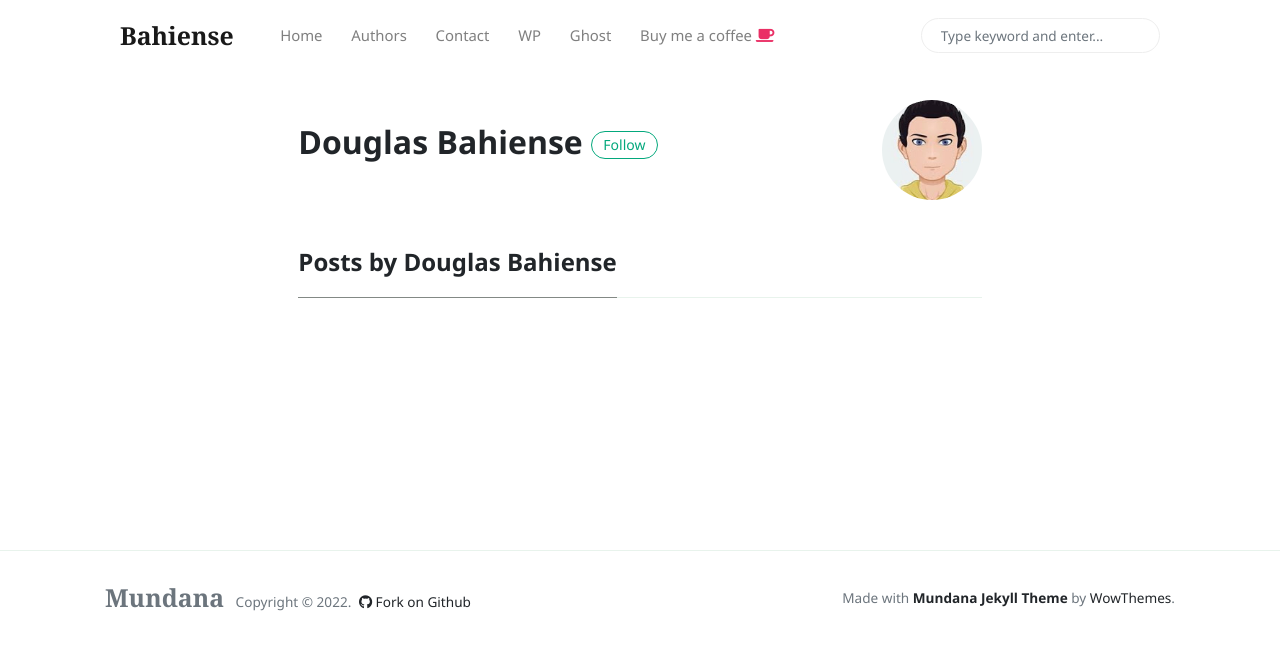
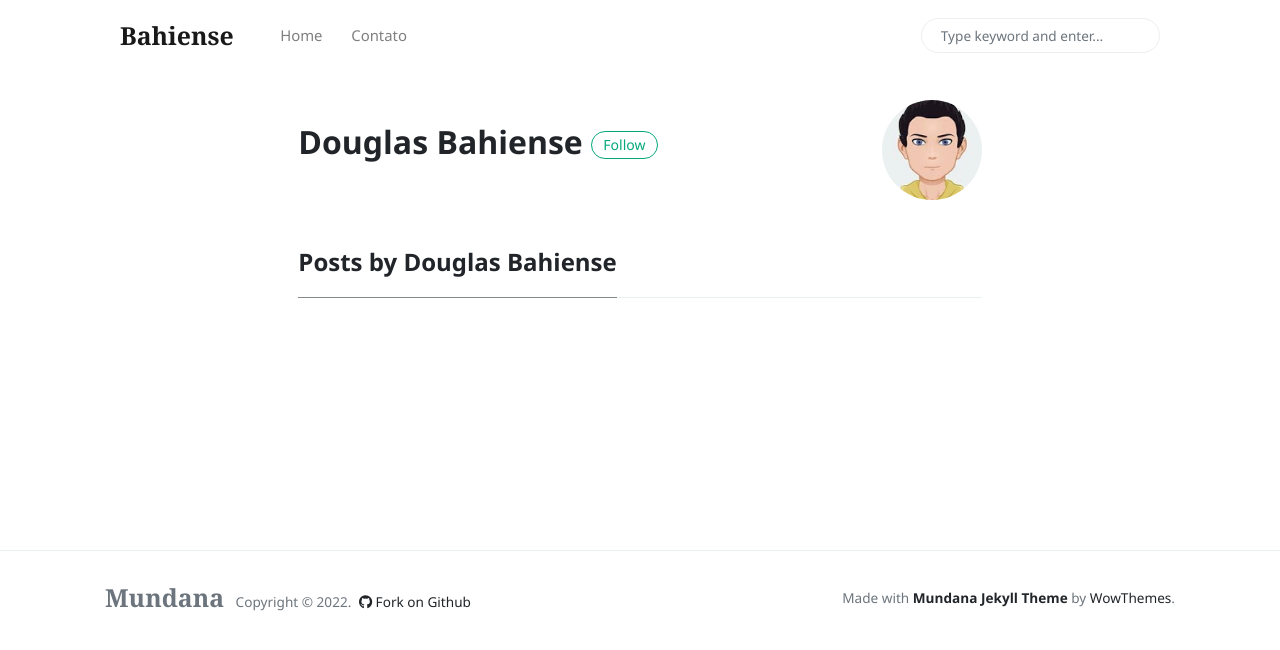
Before and after one commit to dbahiense/dbahiense.github.io, a Jekyll site: the page built from _pages/author-douglas.html, in a window 1280 px wide. Shown: the top 650 px of the page. Built offline with Jekyll 4.4.1, drawn with Linux system fonts in a browser that asks for light colours; nearby versions of some CDN libraries.

Commit message:
edit menu

```diff
--- a/_includes/menu-header.html
+++ b/_includes/menu-header.html
@@ -3,18 +3,15 @@
 <li class="nav-item">
 <a class="nav-link" href="{{site.baseurl}}/index.html">Home</a>
 </li>
+<!-- li class="nav-item">
+<a class="nav-link" href="{{site.baseurl}}/authors-list.html">Authors</a>
+</li -->
 <li class="nav-item">
-<a class="nav-link" href="{{site.baseurl}}/authors-list.html">Authors</a>
+<a class="nav-link" href="{{site.baseurl}}/contact.html">Contato</a>
 </li>
-<li class="nav-item">
-<a class="nav-link" href="{{site.baseurl}}/contact.html">Contact</a>
-</li>
-<li class="nav-item">
+<!-- li class="nav-item">
 <a target="_blank" class="nav-link" href="https://www.wowthemes.net/themes/mundana-wordpress/">WP</a>
-</li>
-<li class="nav-item">
-<a target="_blank" class="nav-link" href="https://www.wowthemes.net/themes/mundana-ghost/">Ghost</a>
-</li>
-<li class="nav-item">
+</li -->
+<!-- li class="nav-item">
 <a target="_blank" class="nav-link" href="https://www.wowthemes.net/donate/">Buy me a coffee <i class="fa fa-coffee text-danger"></i></a>
-</li>
+</li -->
```
